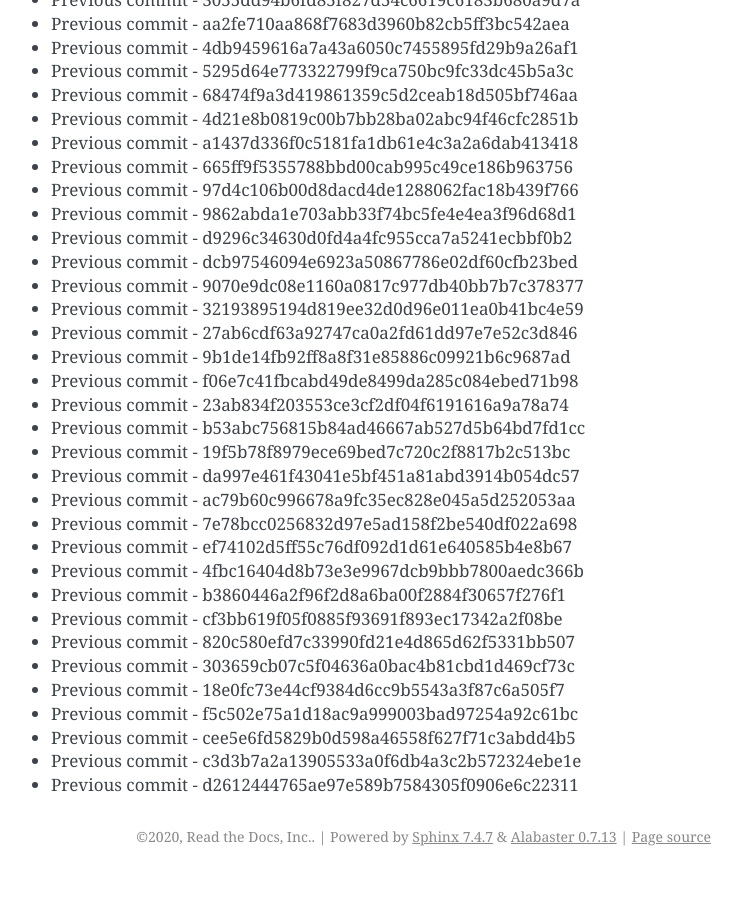
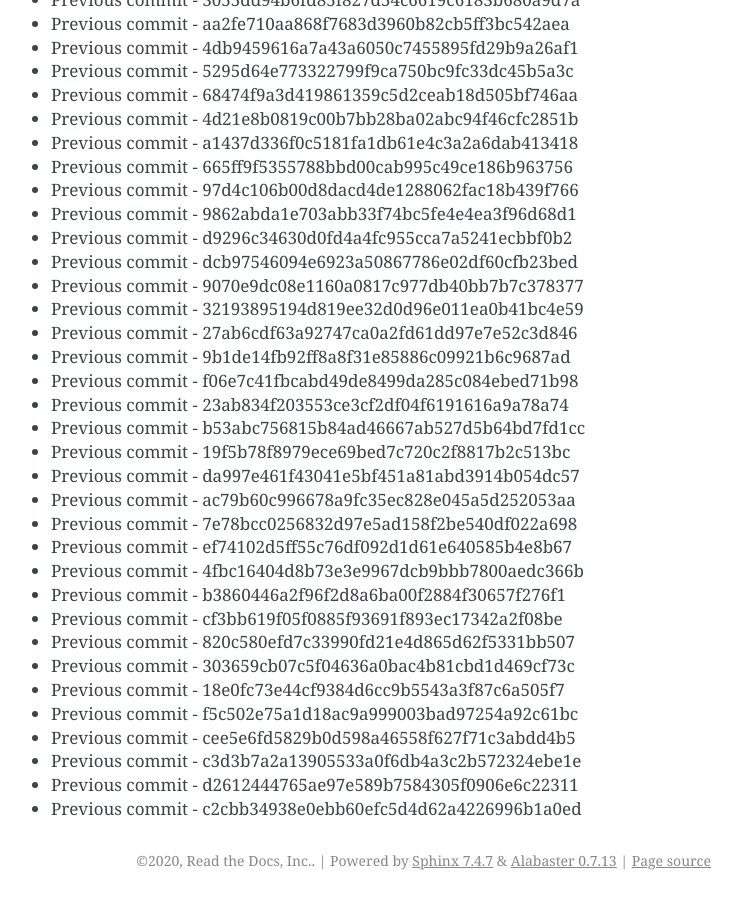
Before and after one commit to readthedocs/rtd-git-stresstest, a Sphinx documentation site: the page built from docs/updates.rst, in a window 1280 px wide and 900 px high, scrolled down 85658 px. Shown: the whole window, without its empty margins (399-1141 px from the left). Built offline with Sphinx 7.4.7, drawn with Linux system fonts in a browser that asks for light colours; before the commit the page ends 86534 px from its top, so only the background shows below that.

Commit message:
Generating commit from previous: c2cbb34938e0ebb60efc5d4d62a4226996b1a0ed

```diff
--- a/docs/updates.rst
+++ b/docs/updates.rst
@@ -3631,3 +3631,4 @@ It can be tested for any performance characteristics.
 * Previous commit - cee5e6fd5829b0d598a46558f627f71c3abdd4b5
 * Previous commit - c3d3b7a2a13905533a0f6db4a3c2b572324ebe1e
 * Previous commit - d2612444765ae97e589b7584305f0906e6c22311
+* Previous commit - c2cbb34938e0ebb60efc5d4d62a4226996b1a0ed
```
